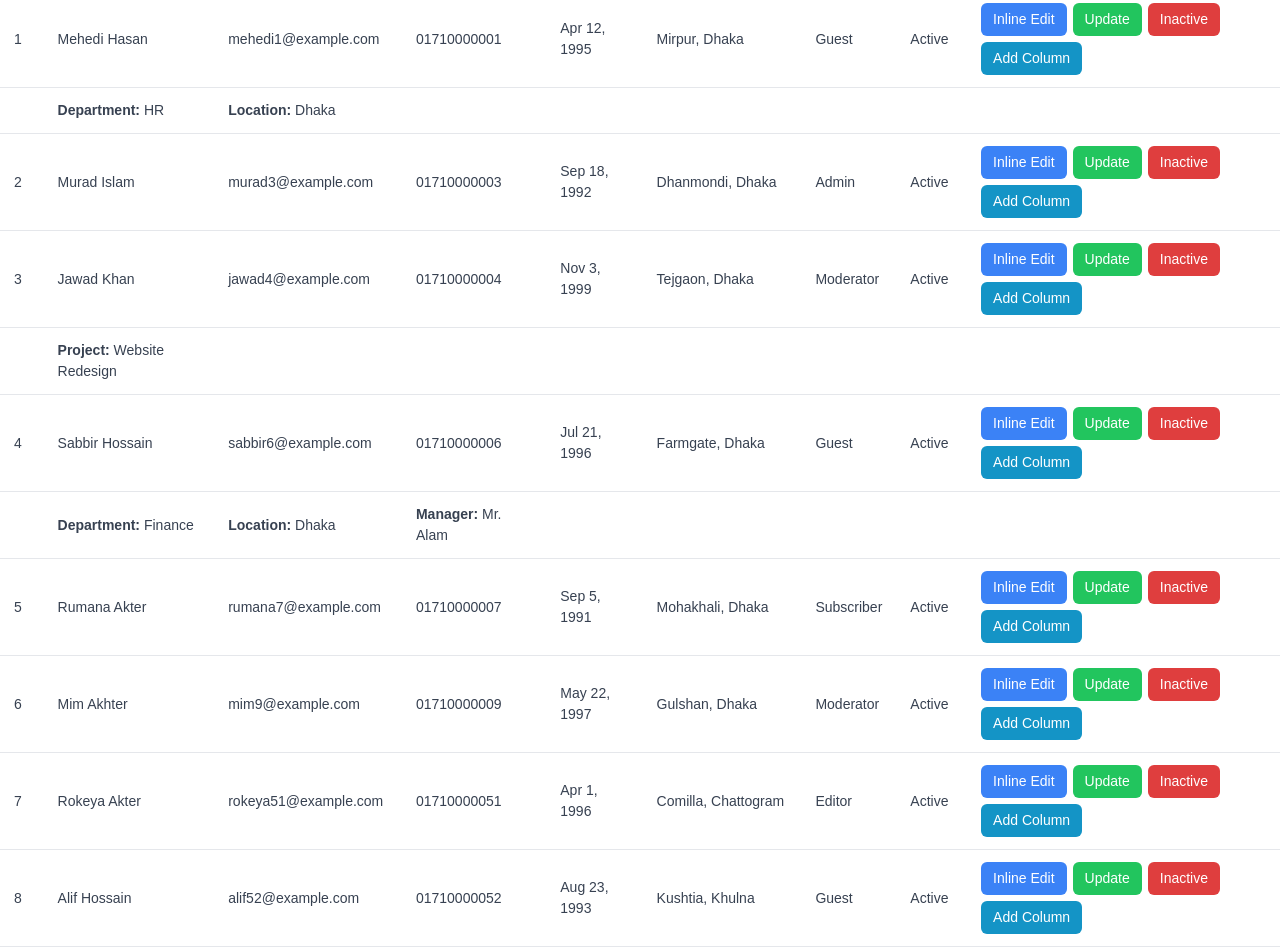
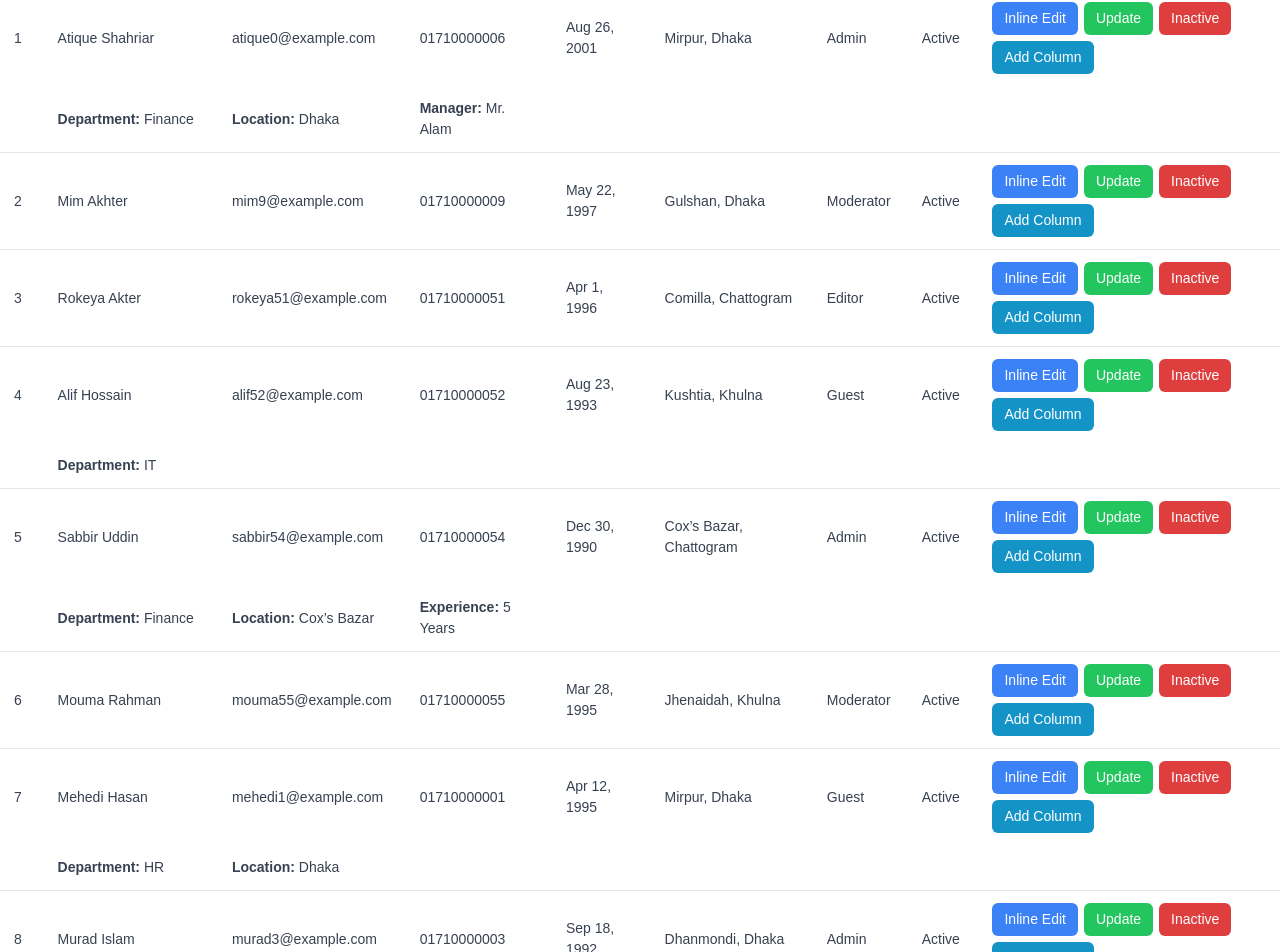
Before and after one commit to atique0x/user-management, an Angular app: page / in a window 1280 px wide. Shown: the part 327-1279 px from the top of the page. Built offline with nearby package versions, Linux system fonts and the light colour scheme.

Commit message:
Refactor

```diff
--- a/src/app/data/users-data.ts
+++ b/src/app/data/users-data.ts
@@ -3,88 +3,19 @@ import { UserRoleEnum } from '../types/user-role.enum';
 
 export const USERS: UserInterface[] = [
   {
-    id: '1a2b3c4d-0001',
-    name: 'Mehedi Hasan',
-    dob: '1995-04-12',
-    email: 'mehedi1@example.com',
-    phone: '01710000001',
+    id: '1a2b3c4d-0006',
+    name: 'Atique Shahriar',
+    dob: '2001-08-26',
+    email: 'atique0@example.com',
+    phone: '01710000006',
     address: 'Mirpur, Dhaka',
     status: true,
-    role: UserRoleEnum.Guest,
-    additional: [
-      { key: 'Department', value: 'HR' },
-      { key: 'Location', value: 'Dhaka' },
-    ],
-  },
-  {
-    id: '1a2b3c4d-0002',
-    name: 'Sohan Rahman',
-    dob: '1998-06-25',
-    email: 'sohan2@example.com',
-    phone: '01710000002',
-    address: 'Uttara, Dhaka',
-    status: false,
-    role: UserRoleEnum.Subscriber,
-    additional: [],
-  },
-  {
-    id: '1a2b3c4d-0003',
-    name: 'Murad Islam',
-    dob: '1992-09-18',
-    email: 'murad3@example.com',
-    phone: '01710000003',
-    address: 'Dhanmondi, Dhaka',
-    status: true,
     role: UserRoleEnum.Admin,
-    additional: [],
-  },
-  {
-    id: '1a2b3c4d-0004',
-    name: 'Jawad Khan',
-    dob: '1999-11-03',
-    email: 'jawad4@example.com',
-    phone: '01710000004',
-    address: 'Tejgaon, Dhaka',
-    status: true,
-    role: UserRoleEnum.Moderator,
-    additional: [{ key: 'Project', value: 'Website Redesign' }],
-  },
-  {
-    id: '1a2b3c4d-0005',
-    name: 'Shamim Alam',
-    dob: '1990-02-14',
-    email: 'shamim5@example.com',
-    phone: '01710000005',
-    address: 'Banani, Dhaka',
-    status: false,
-    role: UserRoleEnum.Editor,
-    additional: [],
-  },
-  {
-    id: '1a2b3c4d-0006',
-    name: 'Sabbir Hossain',
-    dob: '1996-07-21',
-    email: 'sabbir6@example.com',
-    phone: '01710000006',
-    address: 'Farmgate, Dhaka',
-    status: true,
-    role: UserRoleEnum.Guest,
     additional: [
       { key: 'Department', value: 'Finance' },
       { key: 'Location', value: 'Dhaka' },
       { key: 'Manager', value: 'Mr. Alam' },
     ],
-  },
-  {
-    id: '1a2b3c4d-0007',
-    name: 'Rumana Akter',
-    dob: '1991-09-05',
-    email: 'rumana7@example.com',
-    phone: '01710000007',
-    address: 'Mohakhali, Dhaka',
-    status: true,
-    role: UserRoleEnum.Subscriber,
-    additional: [],
   },
   {
     id: '1a2b3c4d-0008',
@@ -186,6 +117,76 @@ export const USERS: UserInterface[] = [
     address: 'Jhenaidah, Khulna',
     status: true,
     role: UserRoleEnum.Moderator,
+    additional: [],
+  },
+  {
+    id: '1a2b3c4d-0001',
+    name: 'Mehedi Hasan',
+    dob: '1995-04-12',
+    email: 'mehedi1@example.com',
+    phone: '01710000001',
+    address: 'Mirpur, Dhaka',
+    status: true,
+    role: UserRoleEnum.Guest,
+    additional: [
+      { key: 'Department', value: 'HR' },
+      { key: 'Location', value: 'Dhaka' },
+    ],
+  },
+  {
+    id: '1a2b3c4d-0002',
+    name: 'Sohan Rahman',
+    dob: '1998-06-25',
+    email: 'sohan2@example.com',
+    phone: '01710000002',
+    address: 'Uttara, Dhaka',
+    status: false,
+    role: UserRoleEnum.Subscriber,
+    additional: [],
+  },
+  {
+    id: '1a2b3c4d-0003',
+    name: 'Murad Islam',
+    dob: '1992-09-18',
+    email: 'murad3@example.com',
+    phone: '01710000003',
+    address: 'Dhanmondi, Dhaka',
+    status: true,
+    role: UserRoleEnum.Admin,
+    additional: [],
+  },
+  {
+    id: '1a2b3c4d-0004',
+    name: 'Jawad Khan',
+    dob: '1999-11-03',
+    email: 'jawad4@example.com',
+    phone: '01710000004',
+    address: 'Tejgaon, Dhaka',
+    status: true,
+    role: UserRoleEnum.Moderator,
+    additional: [{ key: 'Project', value: 'Website Redesign' }],
+  },
+  {
+    id: '1a2b3c4d-0005',
+    name: 'Shamim Alam',
+    dob: '1990-02-14',
+    email: 'shamim5@example.com',
+    phone: '01710000005',
+    address: 'Banani, Dhaka',
+    status: false,
+    role: UserRoleEnum.Editor,
+    additional: [],
+  },
+
+  {
+    id: '1a2b3c4d-0007',
+    name: 'Rumana Akter',
+    dob: '1991-09-05',
+    email: 'rumana7@example.com',
+    phone: '01710000007',
+    address: 'Mohakhali, Dhaka',
+    status: true,
+    role: UserRoleEnum.Subscriber,
     additional: [],
   },
   {
--- a/src/app/users-list/users-display-table/users-display-table.component.css
+++ b/src/app/users-list/users-display-table/users-display-table.component.css
@@ -1,4 +1,3 @@
-/* ================= Common Buttons ================= */
 button {
   padding: 6px 12px;
   border: none;
@@ -6,41 +5,34 @@ button {
   font-size: 14px;
   font-weight: 500;
   cursor: pointer;
-  color: white;
-  transition: background 0.3s ease;
+  color: #fff;
 }
 button:disabled {
-  background-color: #9ca3af;
+  background: #9ca3af;
   cursor: not-allowed;
   opacity: 0.65;
   pointer-events: none;
 }
-
-/* ================= Bulk Buttons ================= */
 .bulk-buttons {
   display: flex;
-  justify-content: end;
+  justify-content: flex-end;
   margin-bottom: 6px;
 }
 .bulk-buttons button {
   padding: 8px 18px;
 }
-
-/* ================= Button Variants ================= */
 .edit {
   background: #3b82f6;
 }
 .edit:hover:not(:disabled) {
   background: #2563eb;
 }
-
 .save {
   background: #16a34a;
 }
 .save:hover:not(:disabled) {
   background: #15803d;
 }
-
 .cancel,
 .danger,
 .remove-btn {
@@ -51,22 +43,18 @@ button:disabled {
 .remove-btn:hover {
   background: #c53030;
 }
-
 .success {
   background: #22c55e;
 }
 .success:hover:not(:disabled) {
   background: #16a34a;
 }
-
 .add-column {
   background: #1494c6;
 }
 .add-column:hover {
   background: #117ca7;
 }
-
-/* ================= Table Styling ================= */
 table {
   width: 100%;
   border-collapse: collapse;
@@ -85,23 +73,17 @@ thead th {
   font-size: 14px;
   font-weight: 600;
   color: #374151;
-  border-bottom: 2px solid #e5e7eb;
 }
-tbody tr {
-  border-bottom: 1px solid #e5e7eb;
-  transition: background 0.2s ease;
+.border-top-row {
+  border-top: 1px solid #e5e7eb;
 }
-tbody tr:hover {
-  background: #f9fafb;
-}
+
 tbody td {
   padding: 12px 14px;
   font-size: 14px;
   color: #374151;
   vertical-align: middle;
 }
-
-/* ================= Inputs ================= */
 tbody input[type="text"],
 tbody select,
 tbody input[type="date"] {
@@ -110,16 +92,11 @@ tbody input[type="date"] {
   border: 1px solid #d1d5db;
   border-radius: 5px;
   font-size: 14px;
-  transition: all 0.2s ease;
 }
-
 input.ng-invalid.ng-touched,
 select.ng-invalid.ng-touched {
   border-color: #dc2626;
-  box-shadow: 0 0 0 2px rgba(220, 38, 38, 0.15);
 }
-
-/* ================= Error ================= */
 .error {
   font-size: 12px;
   color: #dc2626;
@@ -129,22 +106,15 @@ select.ng-invalid.ng-touched {
   display: block;
   line-height: 1.2;
 }
-
-/* ================= Helpers ================= */
-.action-btn {
+.action-btn,
+.gap-button {
   display: flex;
   gap: 6px;
   flex-wrap: wrap;
 }
-.gap-button {
-  display: flex;
-  gap: 6px;
-}
 .bold-text {
   font-weight: 600;
 }
-
-/* ================= No Users ================= */
 .no-users-cell {
   padding: 2rem 0;
   text-align: center;
@@ -171,8 +141,6 @@ select.ng-invalid.ng-touched {
   color: #9ca3af;
   margin: 0;
 }
-
-/* ================= Inline Add ================= */
 .inline-add td {
   background: #fafafa;
 }
--- a/src/app/users-list/users-display-table/users-display-table.component.html
+++ b/src/app/users-list/users-display-table/users-display-table.component.html
@@ -29,7 +29,7 @@
       *ngFor="let user of userFormArray.controls; let i = index"
       [formGroupName]="i"
     >
-      <tr>
+      <tr class="border-top-row">
         <!-- Index -->
         <td>{{ i + 1 + (currentPage - 1) * itemsPerPage }}</td>
 
```
